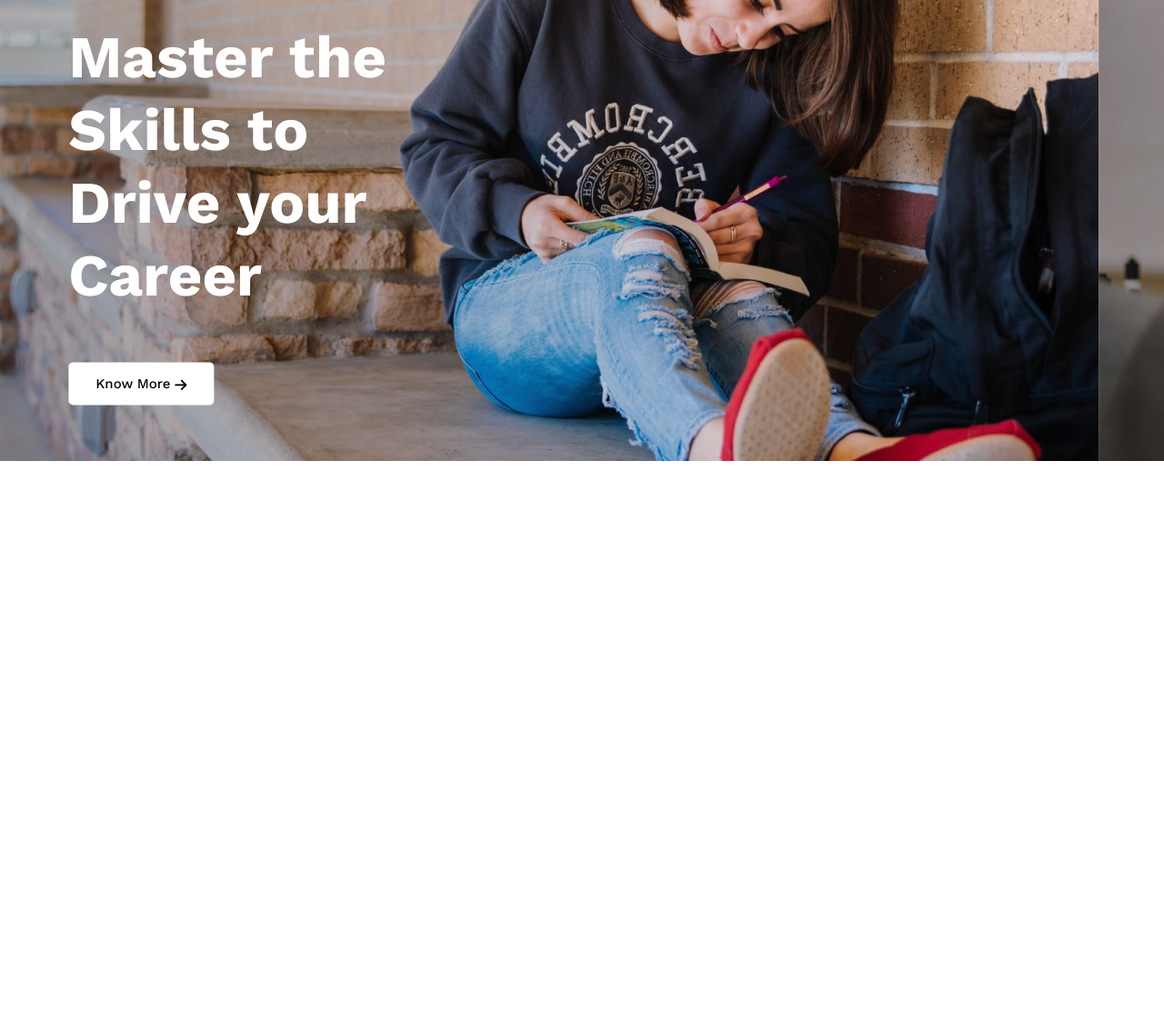
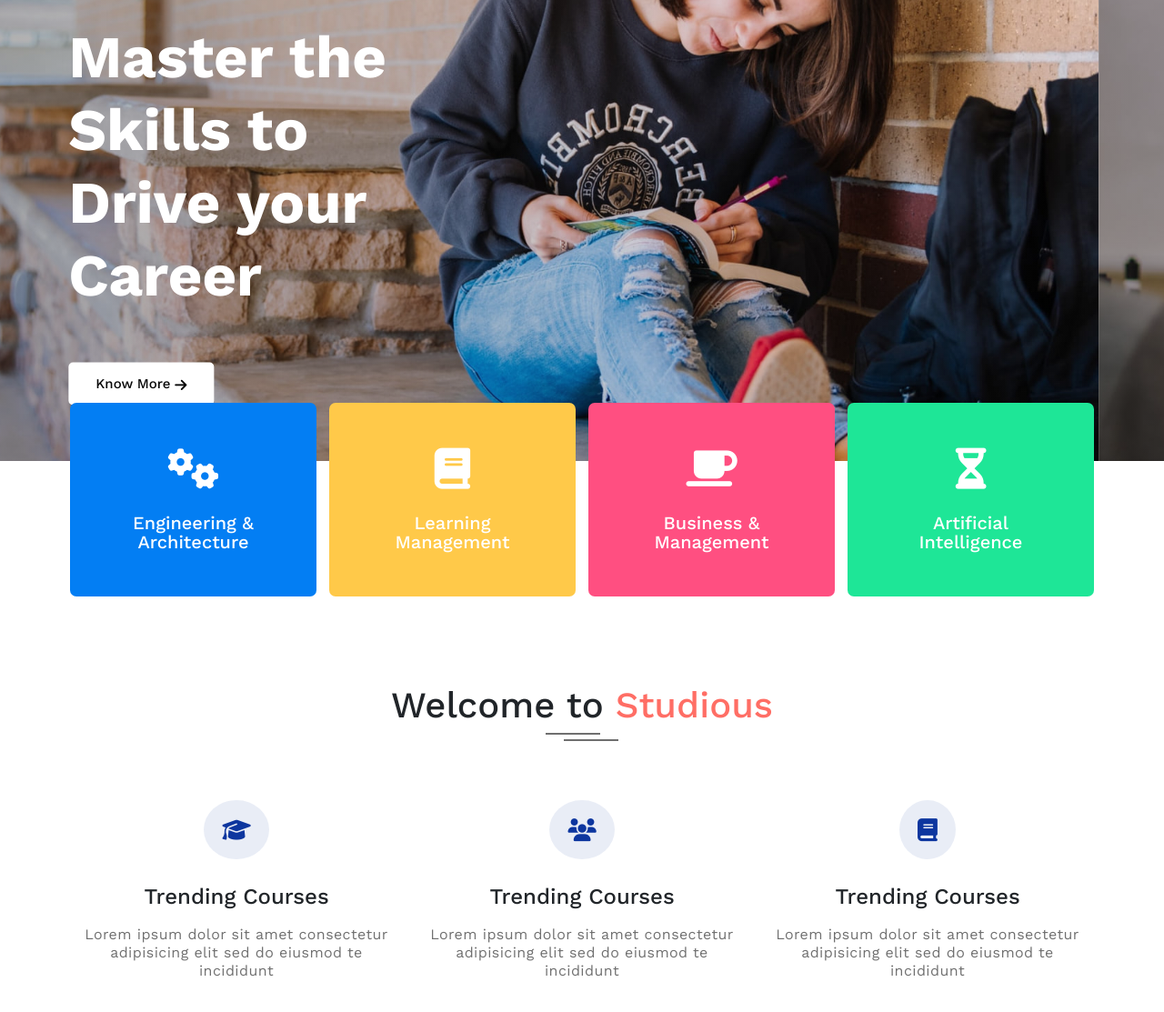
Before and after one commit to thaosado/BTcapstone, a plain HTML site: page index.html in a window 1280 px wide. Shown: the part 303-1416 px from the top of the page at 91% size. Before the commit the page ends 810 px from the top, so only its background shows below. Drawn offline with nearby package versions, Linux system fonts and the light colour scheme.

Commit message:
'welcome'

```diff
--- a/css/index.css
+++ b/css/index.css
@@ -196,3 +196,102 @@ img{
 ol{
     margin: 0;
 }
+
+/* BANNER BOT  */
+.banner__bot{
+    margin-top: -4em;
+}
+.banner__bot .box__item {
+    padding: 50px 35px;
+    background-color: #037ef3;
+    color: #fff;
+    text-align: center;
+    border-radius: 7px;
+}
+.banner__bot .box a{
+    text-decoration: none;
+    color: #fff;
+    font-size: 20px;
+    font-weight: 500;
+    width: 100%;
+    transition: all .5s;
+}
+.banner__bot .box a:hover{
+    color: #060606;
+}
+.banner__bot .col{
+    padding: 0 7px;
+}
+.banner__bot .box__item i{
+    font-size: 45px;
+}
+.banner__bot .box__item h4{
+    margin-top: 25px;
+    font-size: 24px;
+    line-height: 20px;
+    margin-bottom: 0;
+}
+.banner__bot .box__item2 {
+    background-color: #ffc949;
+}
+.banner__bot .box__item3 {
+    background-color: #ff4f81;
+}
+.banner__bot .box__item4 {
+    background-color: #1ee697;
+}
+/* WELCOME */
+.welcome{
+    text-align: center;
+}
+.welcome .col i{
+    padding: 20px;
+    font-size: 25px;
+    background-color: rgb(13 54 159 / 9%);
+    color: #0d369f;
+    border-radius: 50%;
+}
+.welcome .text h5{
+    font-size: 24px;
+    line-height: 34px;
+    font-weight: 500;
+    cursor: pointer;
+}
+.welcome .text h5:hover{
+    color: #ff6e65;
+}
+
+.welcome .text p{
+    margin: 0;
+    padding: 0;
+    font-size: 16px;
+    line-height: 20px;
+    color: #707070;
+    letter-spacing: .4px;
+    margin-top: 15px;
+}
+.title h3{
+    font-size: 40px;
+    position: relative;
+    font-weight: 500;
+}
+.title h3 span{
+    color: #ff6e65;
+}
+.title-main::before{
+    left: -20px;
+    bottom: -8px;
+}
+.title-main::before , .title-main::after{
+    content: "";
+    width: 60px;
+    height: 2px;
+    position: absolute;
+    right: 0;
+    margin: 0 auto;
+    background-color: #6f6f6f;
+}
+.title-main::after{
+    left: 20px;
+    bottom: -15px;
+}
--- a/index.html
+++ b/index.html
@@ -180,8 +180,77 @@
         </div>
       </div>
     </section>
+    <section class="banner__bot pb-5">
+      <div class="container">
+        <div class="banner row">
+          <div class="box col">
+            <div class="box__item">
+              <i class="fa fa-cogs"></i>
+            <h4>
+              <a href="#">Engineering & Architecture</a>
+            </h4>
+            </div>
+          </div>
+          <div class="box col">
+            <div class="box__item box__item2">
+              <i class="fa fa-book"></i>
+            <h4>
+              <a href="#">Learning Management</a>
+            </h4>
+            </div>
+          </div>
+          <div class="box col">
+            <div class="box__item box__item3">
+              <i class="fa-solid fa-mug-saucer"></i>
+            <h4>
+              <a href="#">Business & Management</a>
+            </h4>
+            </div>
+          </div>
+          <div class="box col">
+            <div class="box__item box__item4">
+              <i class="fa-solid fa-hourglass-half"></i>
+            <h4>
+              <a href="#">Artificial Intelligence</a>
+            </h4>
+            </div>
+          </div>
+        </div>
+
+      </div>
+    </section>
     <!-- WELCOME -->
-    <section class="welcome"></section>
+    <section class="welcome py-5">
+      <div class="container">
+        <div class="title mb-5 pb-4">
+          <h3 class="title-main">Welcome to <span>Studious</span></h3>
+        </div>
+        <div class="welcome row">
+            <div class="item col">
+              <i class="fa-solid fa-graduation-cap"></i>
+              <div class="text mt-4">
+                <h5>Trending Courses</h5>
+                <p>Lorem ipsum dolor sit amet consectetur adipisicing elit sed do eiusmod te incididunt</p>
+              </div>
+            </div>
+            <div class="item col">
+              <i class="fa-solid fa-users"></i>
+              <div class="text mt-4">
+                <h5>Trending Courses</h5>
+                <p>Lorem ipsum dolor sit amet consectetur adipisicing elit sed do eiusmod te incididunt</p>
+              </div>
+            </div>
+            <div class="item col">
+              <i class="fa-solid fa-book"></i>
+              <div class="text mt-4">
+                <h5>Trending Courses</h5>
+                <p>Lorem ipsum dolor sit amet consectetur adipisicing elit sed do eiusmod te incididunt</p>
+              </div>
+            </div>
+          </div>
+
+      </div>
+    </section>
     <!-- PICK -->
     <section class="pick"></section>
     <!-- SERVICES -->
```
